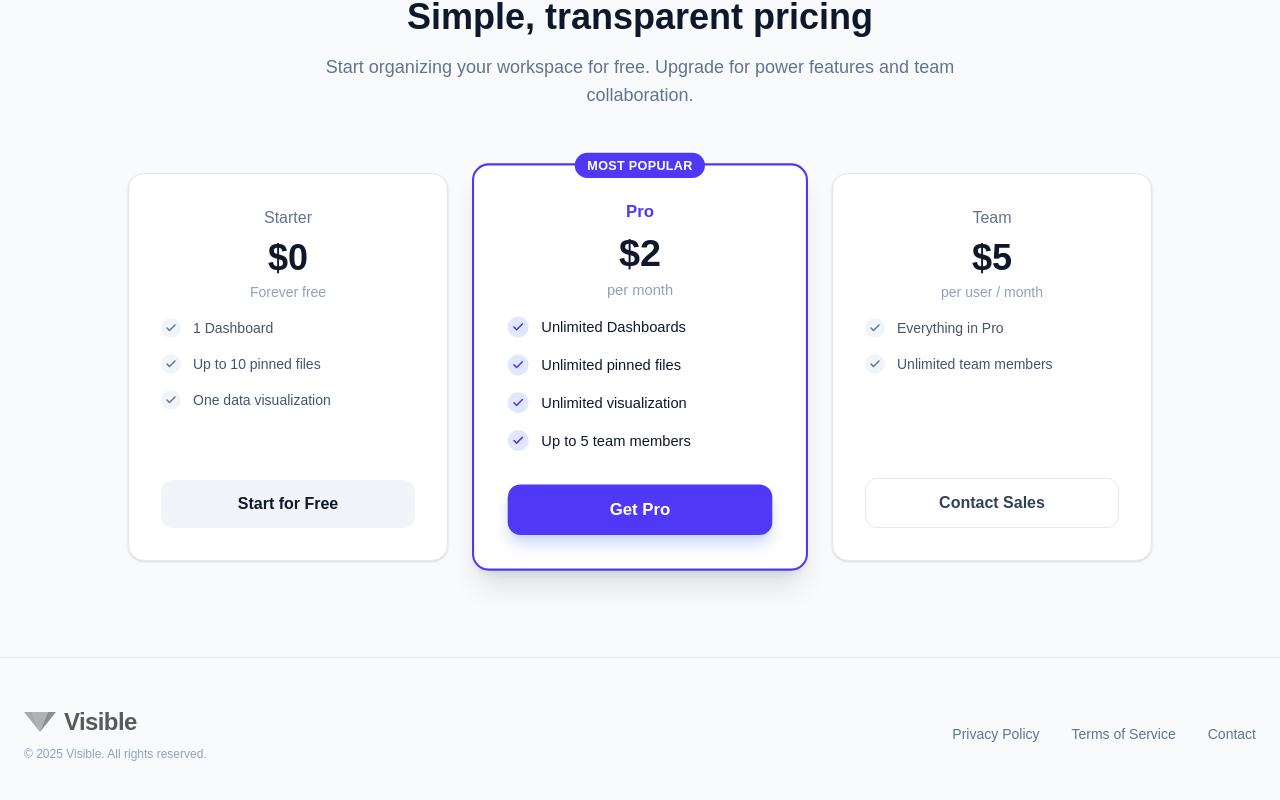
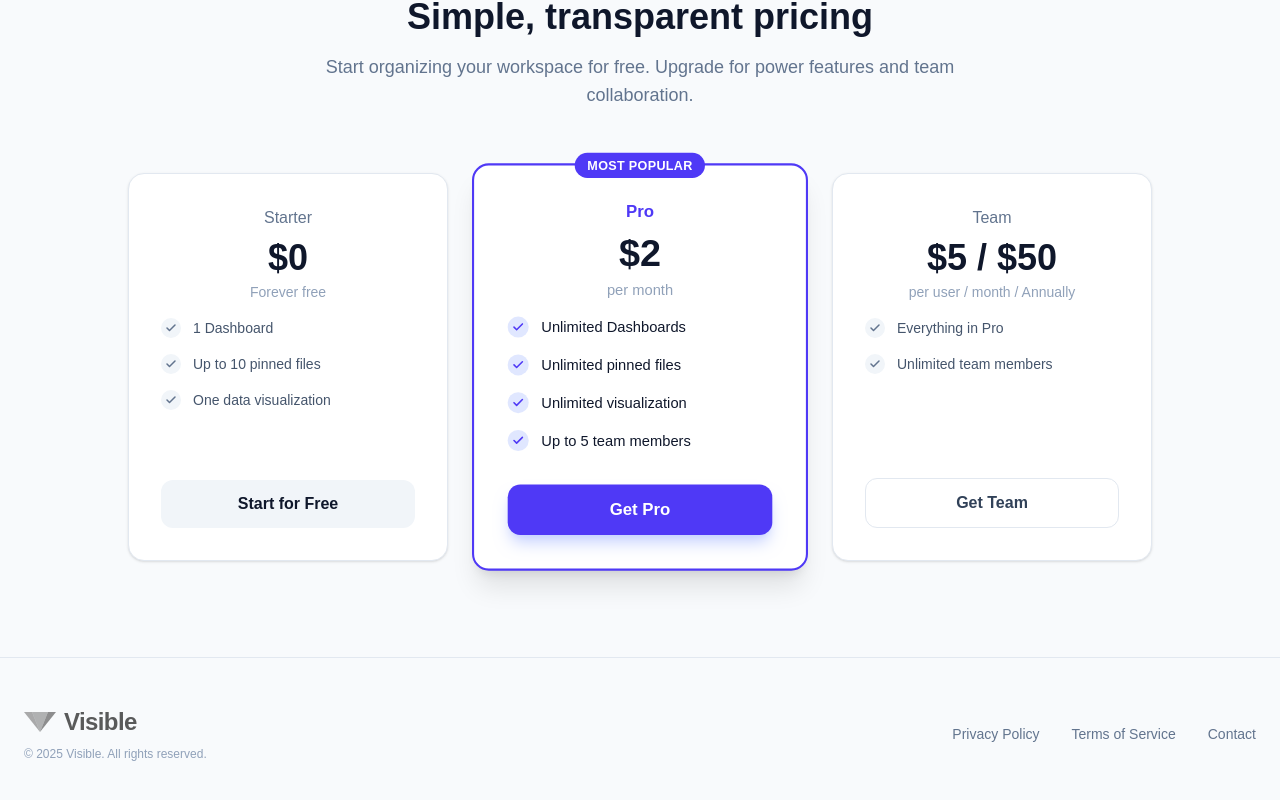
Before and after one commit to paulpriddy05-dot/visible-app, a Next.js app: page / in a window 1280 px wide. Shown: the part 2010-2810 px from the top of the page. Built offline with nearby package versions, Linux system fonts and the light colour scheme.

Commit message:
plans update

```diff
--- a/app/page.tsx
+++ b/app/page.tsx
@@ -165,15 +165,15 @@ export default function LandingPage() {
                         <div className="bg-white rounded-2xl p-8 border border-slate-200 shadow-sm hover:shadow-md transition-all flex flex-col">
                             <div className="mb-4">
                                 <span className="text-slate-500 font-medium">Team</span>
-                                <div className="text-4xl font-bold text-slate-900 mt-2">$5</div>
-                                <div className="text-slate-400 text-sm mt-1">per user / month</div>
+                                <div className="text-4xl font-bold text-slate-900 mt-2">$5 / $50</div>
+                                <div className="text-slate-400 text-sm mt-1">per user / month / Annually</div>
                             </div>
                             <ul className="space-y-4 mb-8 flex-1 text-left">
                                 <PricingCheck text="Everything in Pro" />
                                 <PricingCheck text="Unlimited team members" />
                             </ul>
                             <Link href="/login" className="w-full block py-3 px-4 bg-white border border-slate-200 text-slate-700 font-bold rounded-xl hover:bg-slate-50 transition-colors">
-                                Contact Sales
+                                Get Team
                             </Link>
                         </div>
 
```
